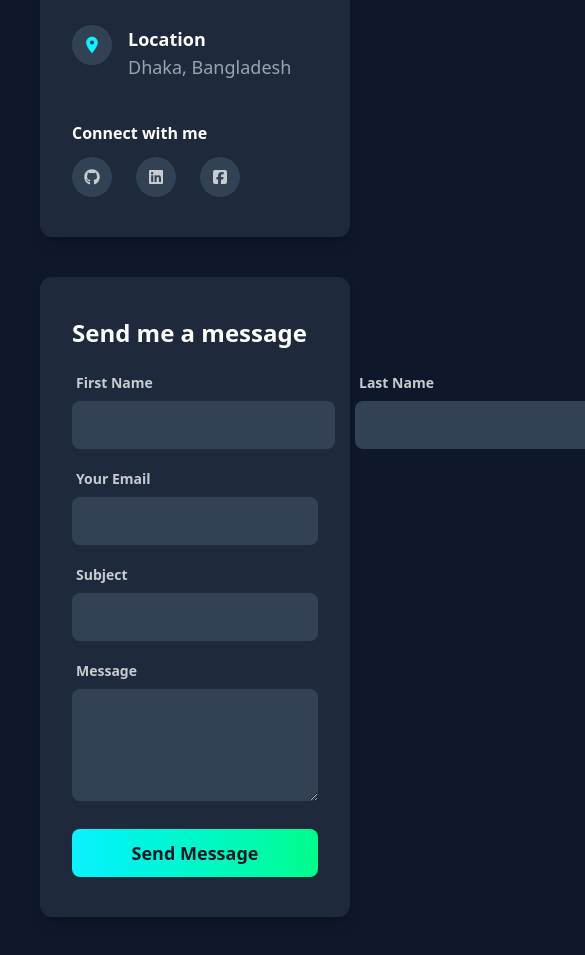
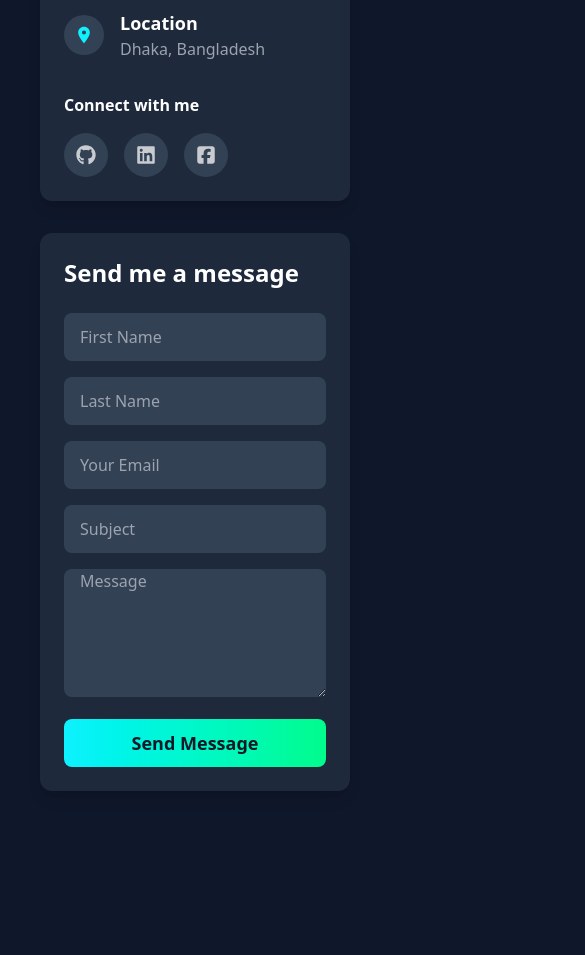
Before and after one commit to tfprome/Portfolio, a React (Vite) app: page / in a window 390 px wide. Shown: the part 6865-7820 px from the top of the page, 585 px wide, since content can reach past the window. After the commit the page ends 7736 px from the top, so only its background shows below. Built offline with nearby package versions, Linux system fonts and the light colour scheme.

Commit message:
responsive

```diff
--- a/src/Components/Contact.jsx
+++ b/src/Components/Contact.jsx
@@ -11,7 +11,7 @@ const contactDetails = [
   { icon: <MdLocationOn />, tittle: "Location", subTittle: "Dhaka, Bangladesh" },
 ];
 
-const socialStyle = 'hover:text-primary transition-all ease-in-out duration-300 rounded-full bg-slate-700 p-3';
+const socialStyle = 'hover:text-primary transition-all ease-in-out duration-300 rounded-full bg-slate-700 p-3 text-xl';
 
 const Contact = () => {
   const form = useRef();
@@ -23,18 +23,16 @@ const Contact = () => {
       publicKey: '7gN2HkwxSrhf-1z-P',
     })
     .then(() => {
-      console.log('SUCCESS!');
       toast.success("Email Sent Successfully", { position: "bottom-left" });
       form.current.reset();
     })
     .catch((error) => {
-      console.log('FAILED...', error.text);
       toast.error("Email Sending Failed");
     });
   };
 
   return (
-    <div id="contact-me" className="section-container pb-20">
+    <div id="contact-me" className="section-container pb-20 px-4 md:px-8 lg:px-16">
       <SectionTittle
         head="Contact"
         tittle1="Get In"
@@ -43,28 +41,28 @@ const Contact = () => {
         color="secondary"
       />
 
-      <div className="flex flex-col md:flex-row gap-10">
+      <div className="flex flex-col lg:flex-row gap-8 lg:gap-16 mt-10">
         {/* Contact Info */}
-        <div className="md:flex-1">
-          <div className="bg-accent rounded-xl p-8 py-10 shadow-lg relative z-10">
-            <h3 className="text-2xl text-white font-semibold pb-6">Contact Information</h3>
+        <div className="lg:flex-1">
+          <div className="bg-accent rounded-xl p-6 md:p-8 shadow-lg">
+            <h3 className="text-2xl text-white font-semibold mb-6">Contact Information</h3>
             <div className="space-y-5">
               {contactDetails.map((item, idx) => (
-                <div key={idx} className="flex gap-4">
+                <div key={idx} className="flex gap-4 items-center">
                   <div className="text-xl bg-slate-700 rounded-full h-10 w-10 flex items-center justify-center text-primary">
                     {item.icon}
                   </div>
                   <div>
                     <h3 className="text-lg font-semibold text-white">{item.tittle}</h3>
-                    <p className="text-lg text-gray-400">{item.subTittle}</p>
+                    <p className="text-gray-400">{item.subTittle}</p>
                   </div>
                 </div>
               ))}
             </div>
 
-            <div className="pt-10 space-y-3">
-              <h4 className="text-white font-semibold">Connect with me</h4>
-              <div className="flex gap-6">
+            <div className="pt-8">
+              <h4 className="text-white font-semibold mb-4">Connect with me</h4>
+              <div className="flex gap-4 md:gap-6 flex-wrap">
                 <a className={socialStyle} target="_blank" rel="noreferrer" href="https://github.com/tfprome">
                   <FaGithub />
                 </a>
@@ -80,51 +78,56 @@ const Contact = () => {
         </div>
 
         {/* Contact Form */}
-        <div className="w-full md:w-[65%]">
-          <div className="bg-accent rounded-xl p-8 py-10 shadow-lg relative z-10">
-            <h3 className="text-2xl text-white font-semibold pb-6">Send me a message</h3>
-            <form ref={form} onSubmit={sendEmail} className="space-y-3">
-              <div className="flex gap-5">
-                <div className="form-control flex-1">
-                  <label className="label pt-0">
-                    <span className="label-text font-semibold">First Name</span>
-                  </label>
-                  <input type="text" name="user_first_name" className="input input-bordered border-none focus:outline-none focus:outline-primary bg-slate-700" required />
-                </div>
-                <div className="form-control flex-1">
-                  <label className="label pt-0">
-                    <span className="label-text font-semibold">Last Name</span>
-                  </label>
-                  <input type="text" name="user_last_name" className="input input-bordered border-none focus:outline-none focus:outline-primary bg-slate-700" required />
-                </div>
+        <div className="w-full lg:w-[65%]">
+          <div className="bg-accent rounded-xl p-6 md:p-8 shadow-lg">
+            <h3 className="text-2xl text-white font-semibold mb-6">Send me a message</h3>
+            <form ref={form} onSubmit={sendEmail} className="space-y-4">
+              <div className="flex flex-col md:flex-row gap-4">
+                <input
+                  type="text"
+                  name="user_first_name"
+                  placeholder="First Name"
+                  className="input input-bordered w-full md:flex-1 min-w-0 border-none focus:outline-primary bg-slate-700 text-white"
+                  required
+                />
+                <input
+                  type="text"
+                  name="user_last_name"
+                  placeholder="Last Name"
+                  className="input input-bordered w-full md:flex-1 min-w-0 border-none focus:outline-primary bg-slate-700 text-white"
+                  required
+                />
               </div>
 
-              <div className="form-control">
-                <label className="label">
-                  <span className="label-text font-semibold">Your Email</span>
-                </label>
-                <input type="email" name="user_email" className="input input-bordered border-none focus:outline-none focus:outline-primary bg-slate-700" required />
-              </div>
+              <input
+                type="email"
+                name="user_email"
+                placeholder="Your Email"
+                className="input input-bordered w-full border-none focus:outline-primary bg-slate-700 text-white"
+                required
+              />
 
-              <div className="form-control">
-                <label className="label">
-                  <span className="label-text font-semibold">Subject</span>
-                </label>
-                <input type="text" name="user_subject" className="input input-bordered border-none focus:outline-none focus:outline-primary bg-slate-700" required />
-              </div>
+              <input
+                type="text"
+                name="user_subject"
+                placeholder="Subject"
+                className="input input-bordered w-full border-none focus:outline-primary bg-slate-700 text-white"
+                required
+              />
 
-              <div className="form-control">
-                <label className="label">
-                  <span className="label-text font-semibold">Message</span>
-                </label>
-                <textarea name="message" className="input input-bordered h-28 border-none focus:outline-none focus:outline-primary bg-slate-700" required />
-              </div>
+              <textarea
+                name="message"
+                placeholder="Message"
+                className="input input-bordered w-full h-32 border-none focus:outline-primary bg-slate-700 text-white"
+                required
+              />
 
-              <div className="pt-4">
-                <button className="btn bg-gradient-to-r from-primary to-secondary w-full text-gray-900 border-none text-lg">
-                  Send Message
-                </button>
-              </div>
+              <button
+                type="submit"
+                className="btn bg-gradient-to-r from-primary to-secondary w-full text-gray-900 border-none text-lg"
+              >
+                Send Message
+              </button>
             </form>
           </div>
         </div>
```
